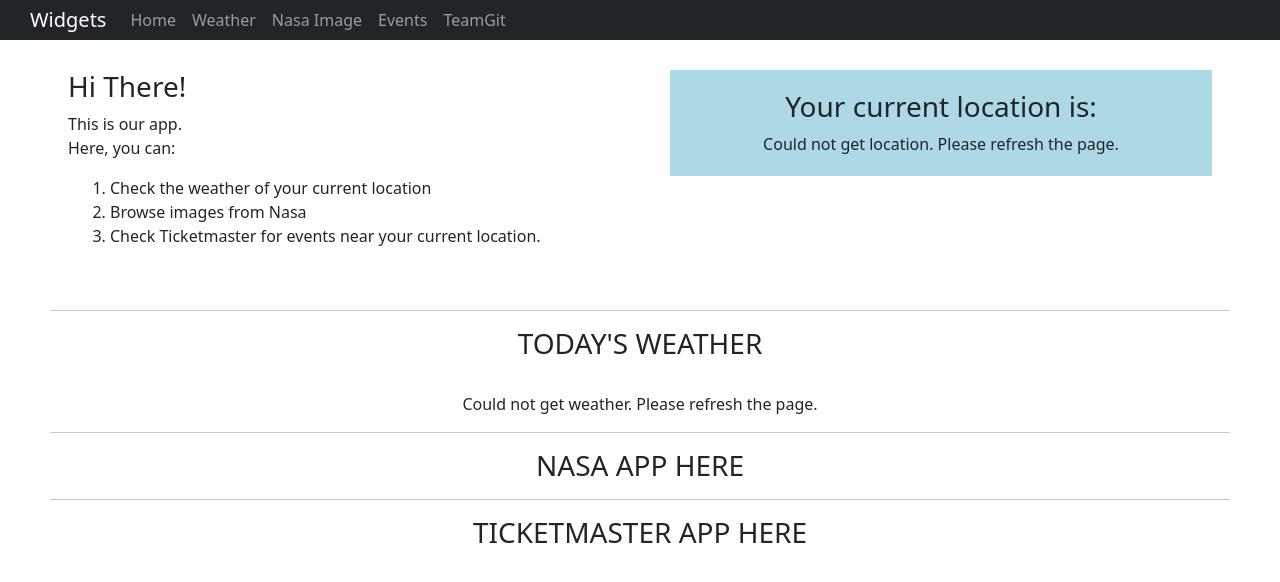
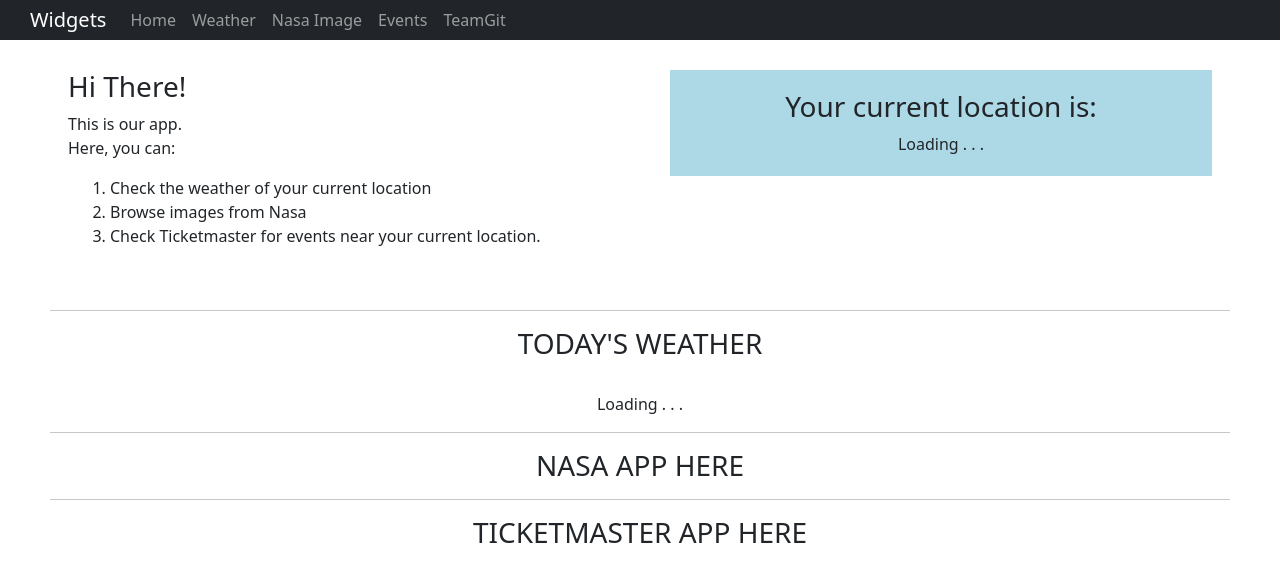
Before and after one commit to jimmyh1150/teamGit, a React (Create React App) app in the folder widgets/: page / in a window 1280 px wide. Shown: the top 582 px of the page. Built offline with nearby package versions, Linux system fonts and the light colour scheme; no server answers.

Commit message:
Joy update gitignore and weatherapp loading

```diff
--- a/widgets/src/components/WeatherApp/LocationApp.js
+++ b/widgets/src/components/WeatherApp/LocationApp.js
@@ -30,7 +30,7 @@ export default function WeatherApp() {
       {(typeof data.main != 'undefined') ? (
         <Location weatherData={data}/>
       ): (
-        <div>Could not get location. Please refresh the page.</div>
+        <div>Loading . . .</div>
       )}
 
     </div>
--- a/widgets/src/components/WeatherApp/WeatherApp.js
+++ b/widgets/src/components/WeatherApp/WeatherApp.js
@@ -13,7 +13,6 @@ export default function WeatherApp() {
   const [lat, setLat] = useState([]);
   const [long, setLong] = useState([]);
   const [data, setData] = useState([]);
-
 
   useEffect(() => {
     const fetchData = async () => {
@@ -41,7 +40,7 @@ export default function WeatherApp() {
         </div>
 
       ): (
-        <div style={text}>Could not get weather. Please refresh the page.</div>
+        <div style={text}>Loading . . .</div>
       )}
 
     </div>
--- a/widgets/src/components/WeatherApp/WeatherComponent/WeatherInfo.js
+++ b/widgets/src/components/WeatherApp/WeatherComponent/WeatherInfo.js
@@ -5,12 +5,13 @@ import {
 } from 'reactstrap';
 
 
-const WeatherCard = ({weatherData}) => (
+const WeatherCard = ({weatherData}) => {
 
+  return (
   <div className="container">
     <Card className="weather-container">
         <CardSubtitle className="location">The weather in {weatherData.name} is: </CardSubtitle><br/>
-        <CardSubtitle className="info"><b>Temperature:</b> {weatherData.main.temp} &#8457;</CardSubtitle>
+        <CardSubtitle className="info"><b>Temperature:</b> {weatherData.main.temp} &#176;</CardSubtitle>
         <CardSubtitle className="info"><b>Description:</b> {weatherData.weather[0].description}</CardSubtitle>
         <CardSubtitle className="info"><b>Humidity:</b> {weatherData.main.humidity} %</CardSubtitle>
         <div className="center">
@@ -18,7 +19,8 @@ const WeatherCard = ({weatherData}) => (
         </div>
     </Card>
   </div>
+  )
 
-)
+}
 
 export default WeatherCard;
```
Also changed, not shown: 1 other file (tests, documents, lock files or other folders).
